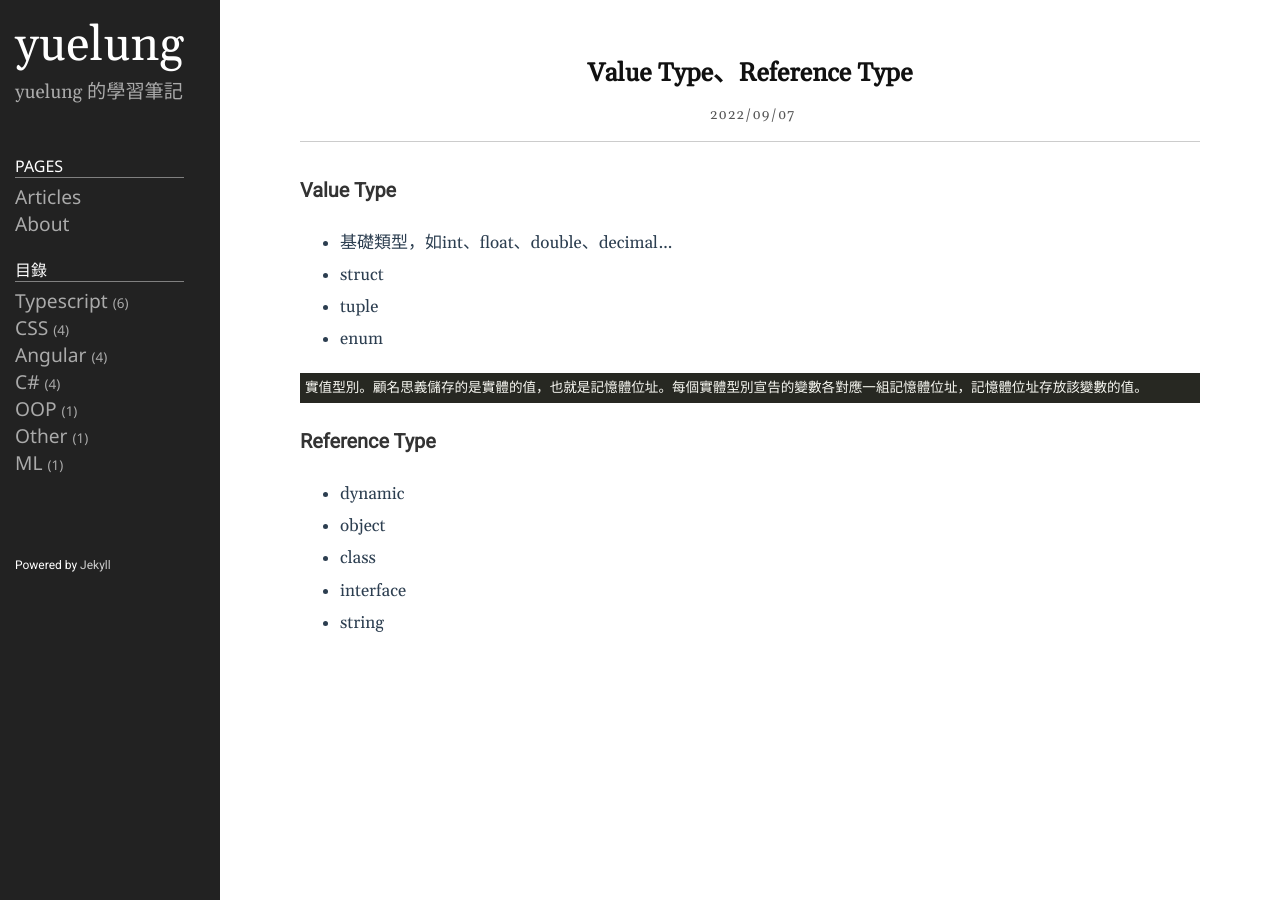
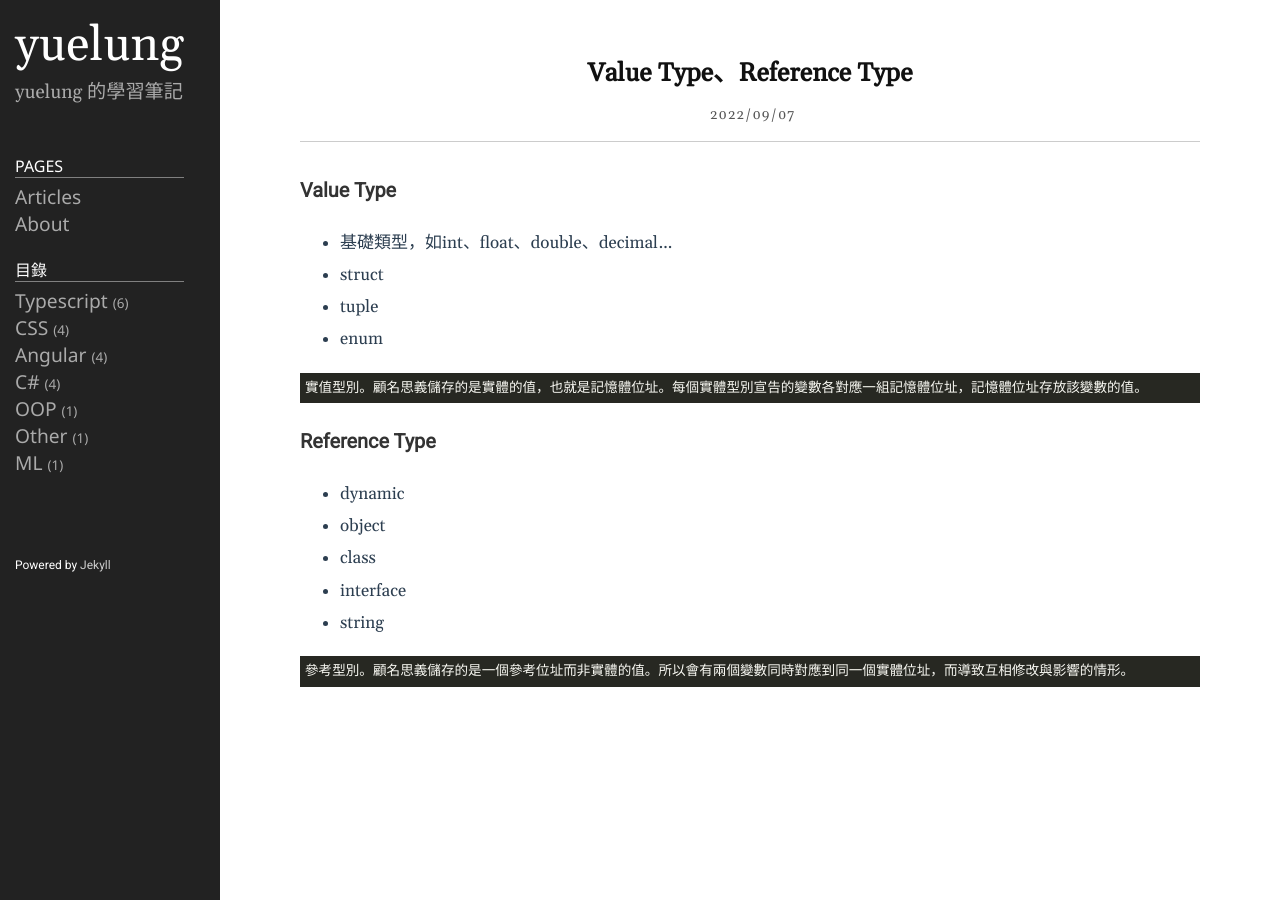
Before and after one commit to YueLung/yuelung.github.io, a Jekyll site: the page built from _posts/c#/2023-09-07-004.markdown, in a window 1280 px wide. Built offline with Jekyll 4.4.1, drawn with Linux system fonts in a browser that asks for light colours.

Commit message:
modify c#-004

````diff
--- a/_posts/c#/2023-09-07-004.markdown
+++ b/_posts/c#/2023-09-07-004.markdown
@@ -22,3 +22,7 @@ category: C#
 - class
 - interface
 - string
+
+```
+參考型別。顧名思義儲存的是一個參考位址而非實體的值。所以會有兩個變數同時對應到同一個實體位址，而導致互相修改與影響的情形。
+```
````
